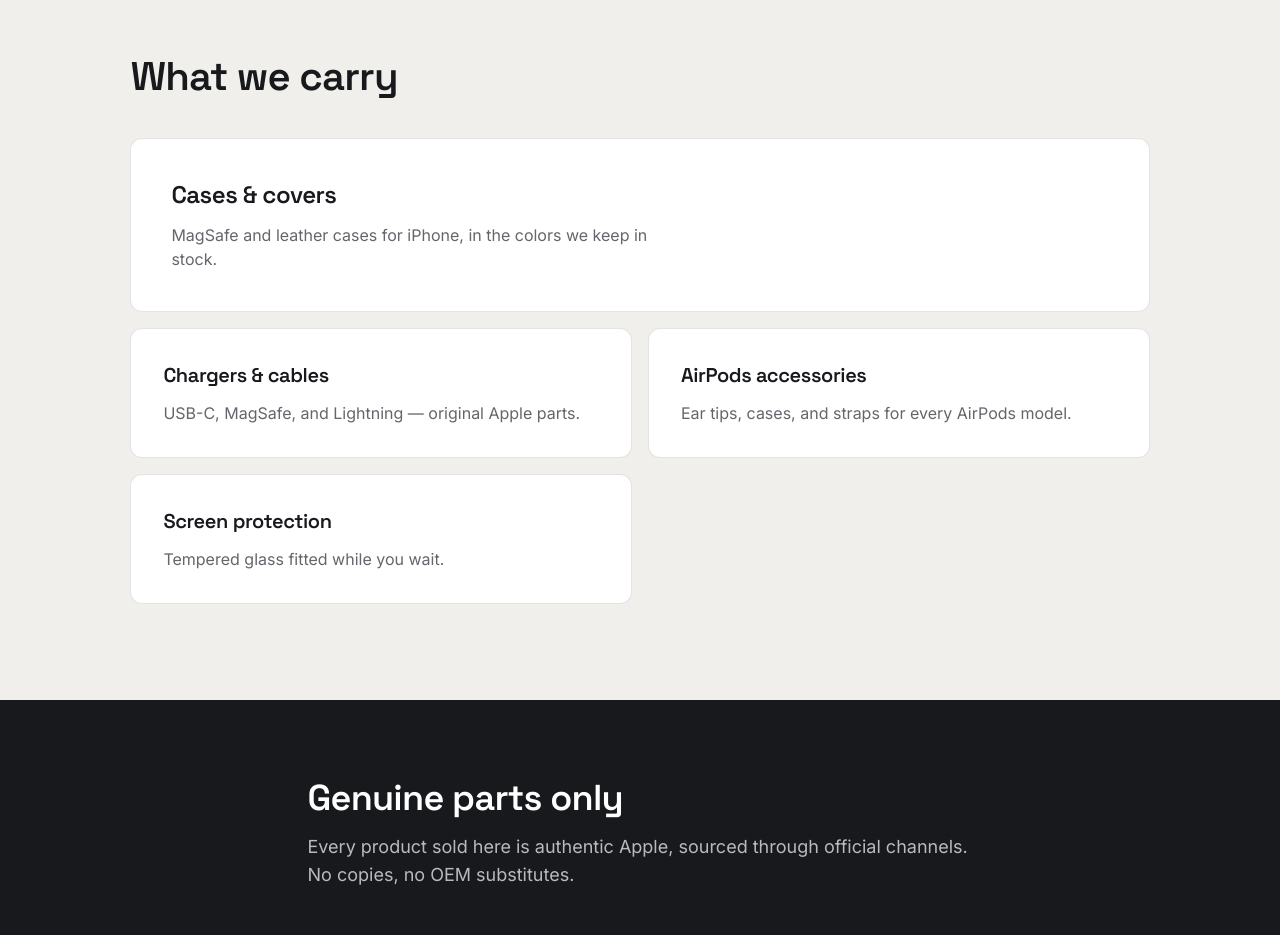
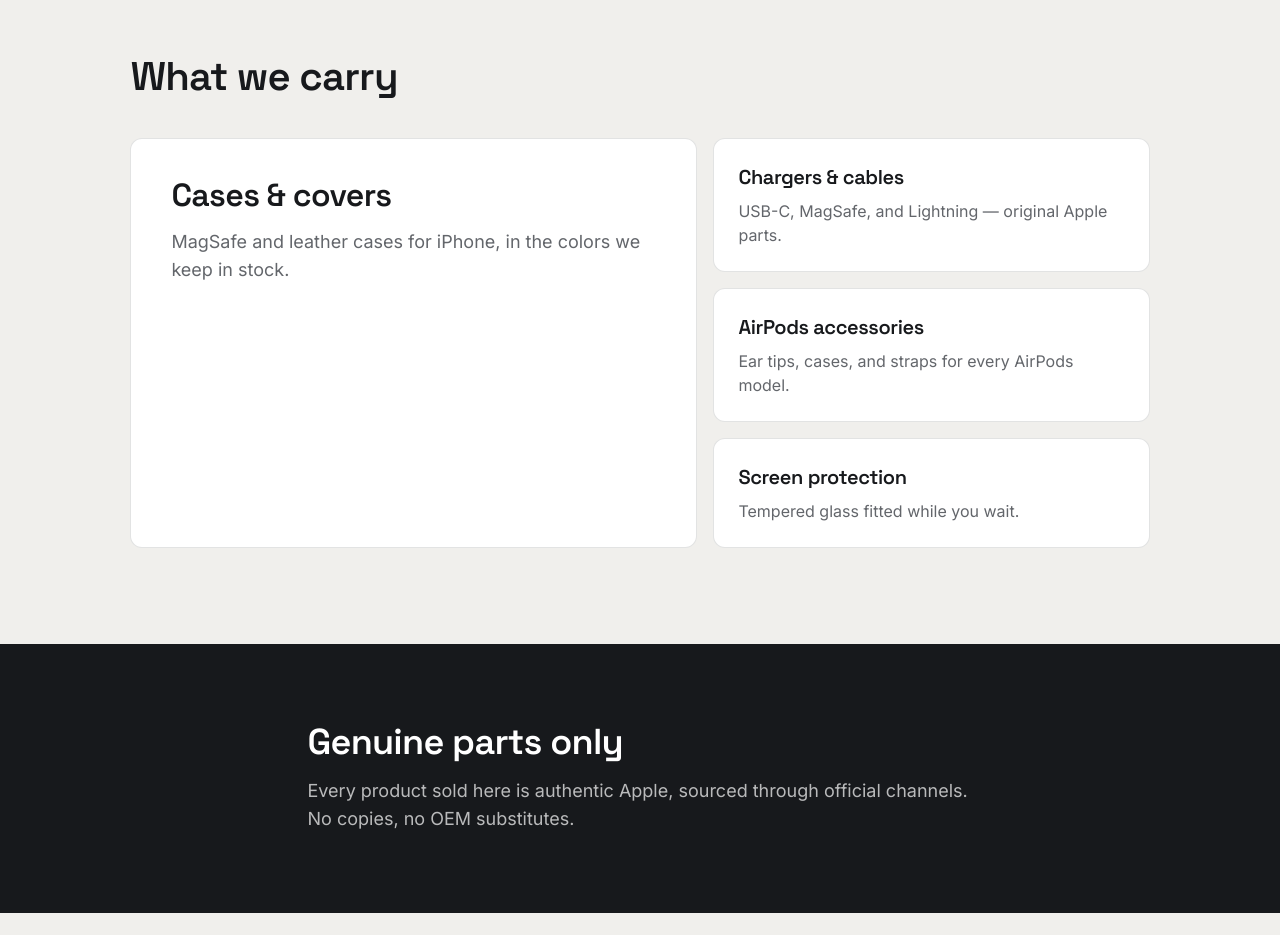
Before and after one commit to ThanhNV121097/project-dc91cc2d, a React (Vite) app in the folder code/frontend/: page / in a window 1280 px wide. Shown: the part 800-1735 px from the top of the page. Built offline with nearby package versions, Linux system fonts and the light colour scheme.

Commit message:
chore: edit code/frontend/src/components/Categories.tsx

```diff
--- a/code/frontend/src/components/Categories.tsx
+++ b/code/frontend/src/components/Categories.tsx
@@ -9,16 +9,24 @@
   return (
     <section id="categories" className="mx-auto max-w-page px-[var(--gutter)] py-24">
       <T k="categories.heading" as="h2" className="text-[clamp(28px,3.4vw,40px)] text-ink" />
-      <div className="mt-10 grid grid-cols-1 gap-4 md:grid-cols-2">
-        {items.map((item, i) => (
-          <div
-            key={i}
-            className={`rounded-[var(--radius)] border border-line bg-surface p-8 ${i === 0 ? "md:col-span-2 md:p-10" : ""}`}
-          >
-            <T k={`categories.items.${i}.name`} as="h3" className={`${i === 0 ? "text-2xl" : "text-xl"} text-ink`} />
-            <T k={`categories.items.${i}.detail`} as="p" className="mt-3 max-w-[52ch] text-base text-ink-soft" />
+      <div className="mt-10 grid grid-cols-1 gap-4 md:grid-cols-[1.3fr_1fr]">
+        {items[0] && (
+          <div className="flex flex-col justify-between rounded-[var(--radius)] border border-line bg-surface p-10">
+            <div>
+              <T k="categories.items.0.name" as="h3" className="text-[clamp(24px,2.6vw,32px)] text-ink" />
+              <T k="categories.items.0.detail" as="p" className="mt-4 max-w-[46ch] text-lg text-ink-soft" />
+            </div>
+            <div className="mt-10 h-28 w-full rounded-[var(--radius-sm)] bg-gradient-to-br from-accent/15 to-transparent" aria-hidden="true" />
           </div>
-        ))}
+        )}
+        <div className="grid grid-cols-1 gap-4">
+          {items.slice(1).map((item, i) => (
+            <div key={i} className="rounded-[var(--radius)] border border-line bg-surface p-6">
+              <T k={`categories.items.${i + 1}.name`} as="h3" className="text-xl text-ink" />
+              <T k={`categories.items.${i + 1}.detail`} as="p" className="mt-2 max-w-[52ch] text-base text-ink-soft" />
+            </div>
+          ))}
+        </div>
       </div>
     </section>
   );
```
